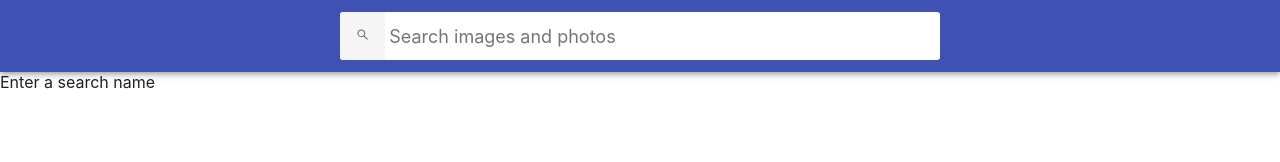
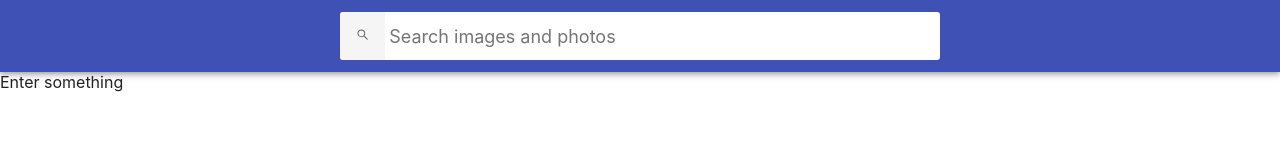
Before and after one commit to Kateryna-Mykhailova/goit-react-hw-03-image-finder, a React (Create React App) app: page / in a window 1280 px wide. Shown: the top 162 px of the page. Built offline with nearby package versions, Linux system fonts and the light colour scheme.

Commit message:
Update App

```diff
--- a/src/App.js
+++ b/src/App.js
@@ -89,7 +89,7 @@ class App extends React.Component {
           </Modal>
         )}
         <ToastContainer position="top-center" autoClose={2000} />
-        {status === 'idle' && <div>Enter a search name</div>}
+        {status === 'idle' && <div>Enter something</div>}
         {status === 'pending' && (
           <Loader
             type="BallTriangle"
```
